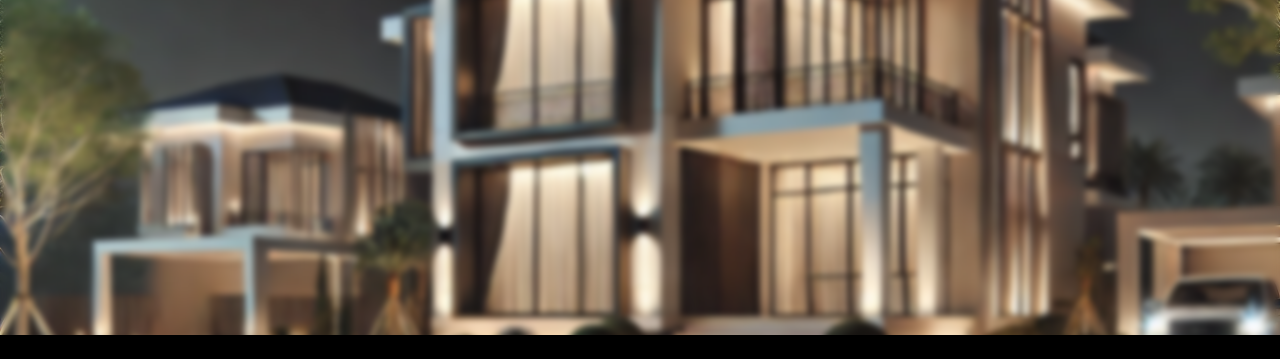
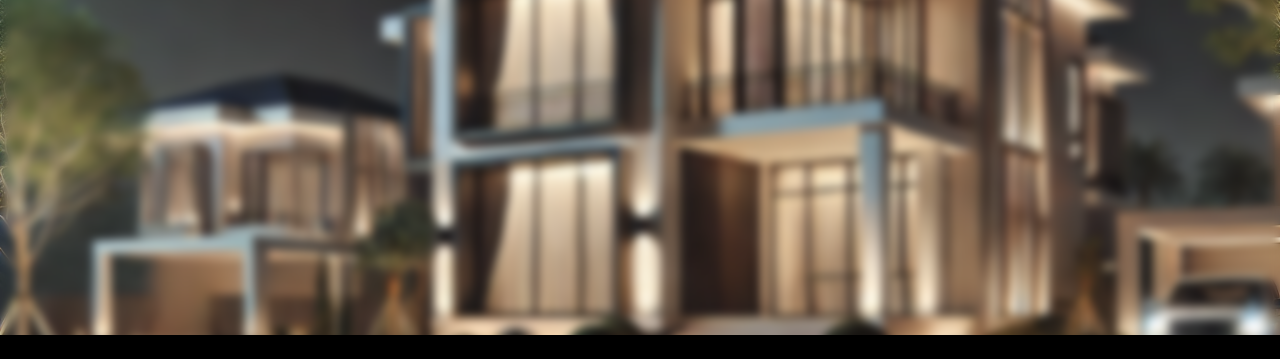
Before and after one commit to mostafa99hosny/project-html, a plain HTML site: page contact.html in a window 1280 px wide. Shown: the part 299-658 px from the top of the page. Drawn offline with Linux system fonts and the light colour scheme.

Commit message:
Update style.css

```diff
--- a/style.css
+++ b/style.css
@@ -4,7 +4,7 @@ body {
     background: url(img/back.jpg);
     background-size: cover;
     background-attachment: fixed;
-    backdrop-filter: blur(3px);
+    backdrop-filter: blur(5px);
 }
 
 #bar {
```
